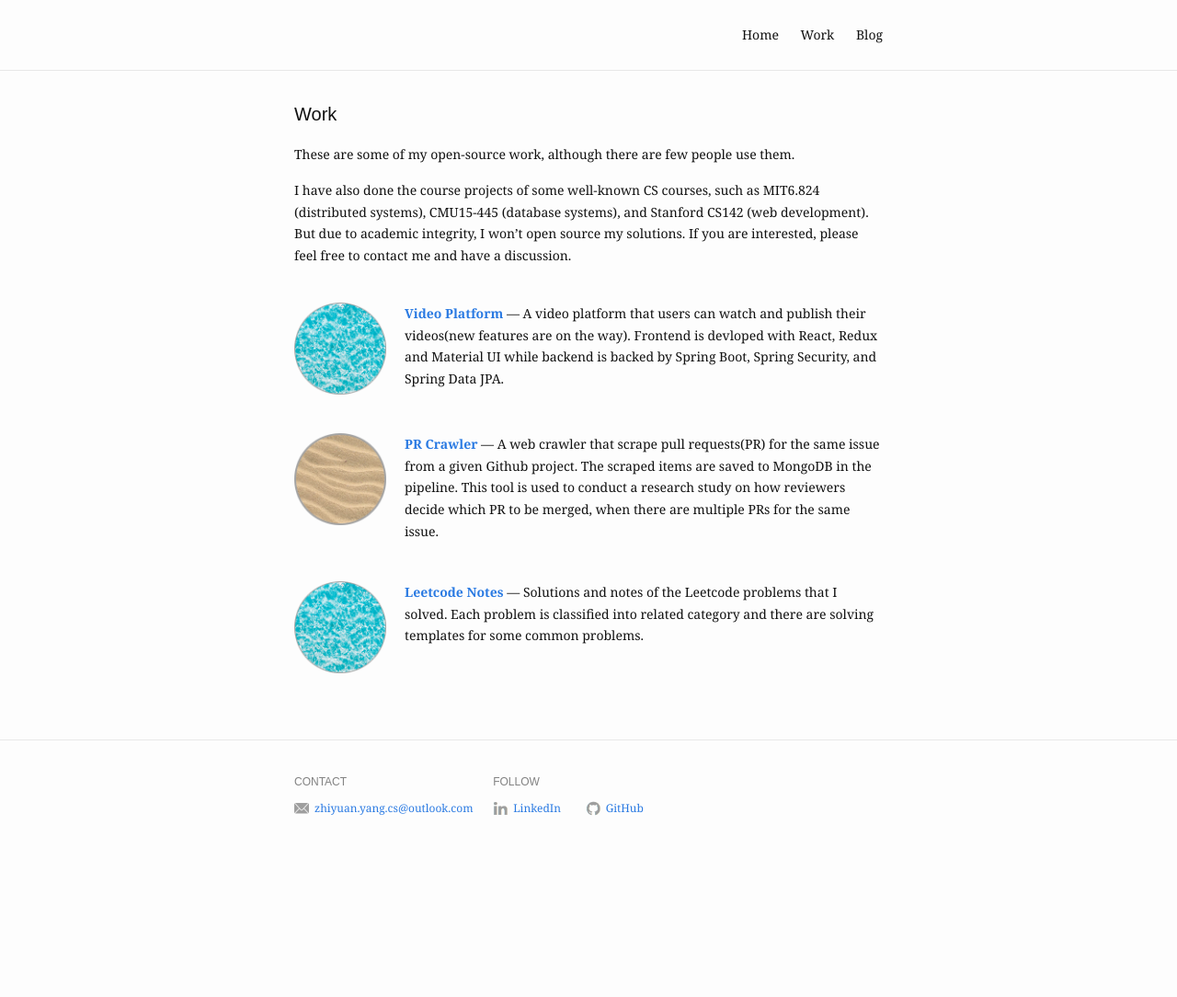
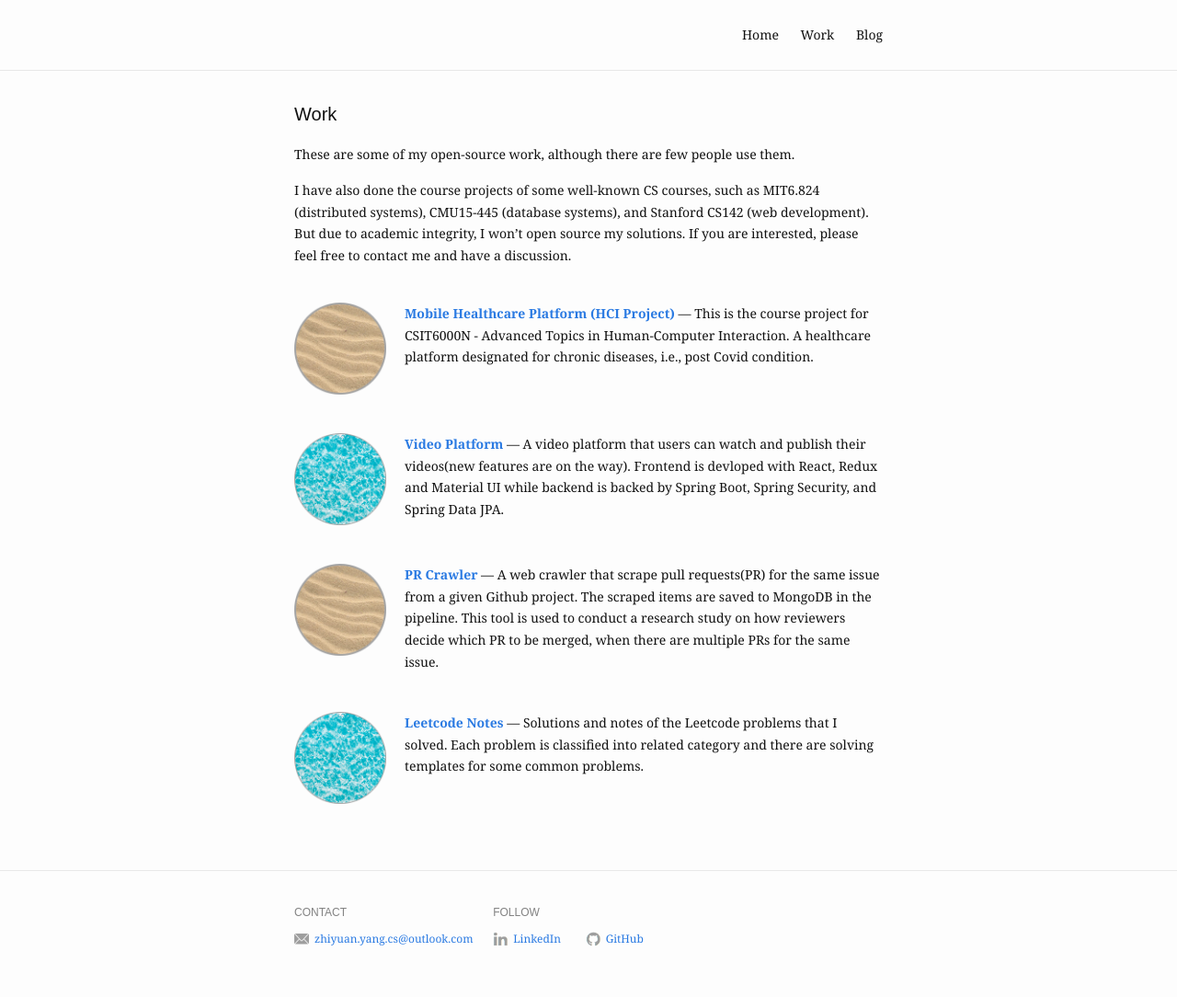
Before and after one commit to yzyuan0506/zhiyuan.github.io, a Jekyll site: the page built from work.md, in a window 1280 px wide. Shown: the whole page at 92% size. Built offline with Jekyll 4.4.1, drawn with Linux system fonts in a browser that asks for light colours; before the commit the page ends 942 px from its top, so only the background shows below that.

Commit message:
add hci page

```diff
--- a/work.md
+++ b/work.md
@@ -3,6 +3,12 @@ layout: work
 title: Work
 slug: /work
 items:
+  - title: <a href="2023/05/02/hci-project">Mobile Healthcare Platform (HCI Project)</a>
+    image:
+      src: /assets/img/work/sand.png
+      alt: sand
+    description: This is the course project for CSIT6000N - Advanced Topics in Human-Computer Interaction. A healthcare platform designated for chronic diseases, i.e., post Covid condition.
+
   - title: <a href="https://github.com/ziyuen/videoPlatformBackend">Video Platform</a>
     image:
       src: /assets/img/work/water.png
```
Also changed, not shown: _posts/2023-5-2-hci-project.md (added, +58 -0 lines), Gemfile.lock (added), assets/img/content/proto1.png (added), assets/img/content/proto2.png (added).
